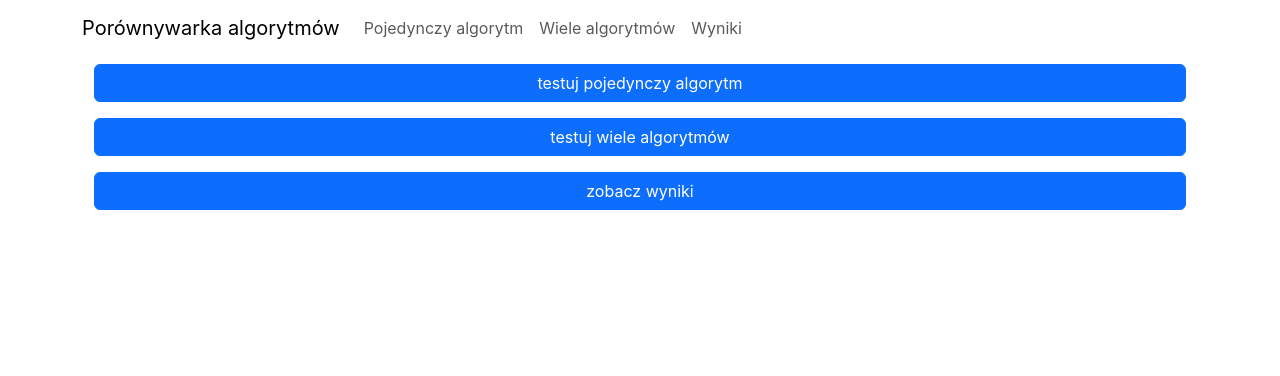
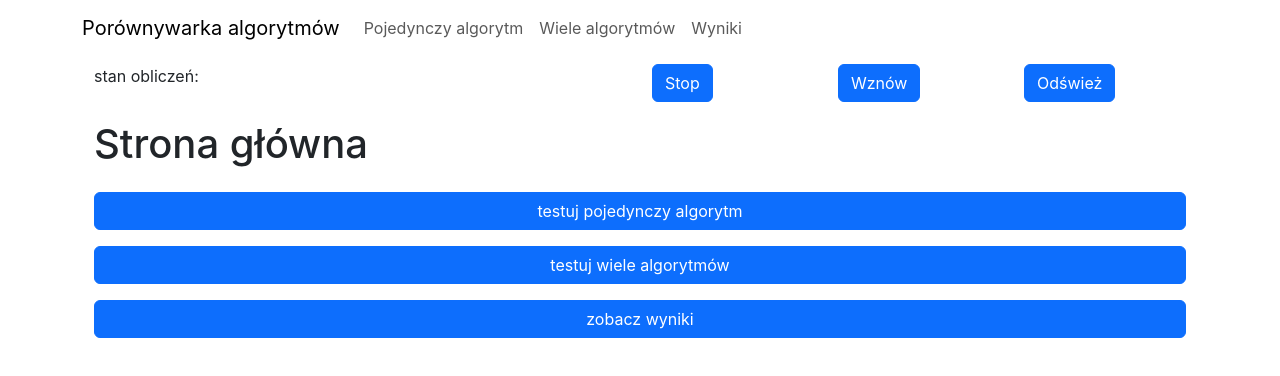
Before and after one commit to karo-fox/ClientMSI, a React (Create React App) app: page /home in a window 1280 px wide. Shown: the top 376 px of the page. Built offline with nearby package versions, Linux system fonts and the light colour scheme; no server answers.

Commit message:
feat: add test controller

```diff
--- a/src/App.tsx
+++ b/src/App.tsx
@@ -1,14 +1,18 @@
 import "./App.css";
-import { Container } from "react-bootstrap";
+import { Container, Stack } from "react-bootstrap";
 import { Outlet } from "react-router-dom";
 import AppNavbar from "./components/AppNavbar";
+import TestController from "./components/TestController";
 
 function App() {
   return (
     <>
-    <AppNavbar />
+      <AppNavbar />
       <Container style={{ paddingBottom: "4rem", paddingTop: "4rem" }}>
-        <Outlet />
+        <Stack gap={3}>
+          <TestController />
+          <Outlet />
+        </Stack>
       </Container>
     </>
   );
--- a/src/components/AppNavbar.tsx
+++ b/src/components/AppNavbar.tsx
@@ -22,7 +22,7 @@ export default function AppNavbar() {
           </Nav>
           <Nav>
             <LinkContainer to={"/reports"}>
-              <Nav.Link>Wyniki </Nav.Link>
+              <Nav.Link>Wyniki</Nav.Link>
             </LinkContainer>
           </Nav>
         </Navbar.Collapse>
--- /dev/null
+++ b/src/components/TestController.tsx
@@ -0,0 +1,53 @@
+import { useEffect, useState } from "react";
+import { Button, Col, Container, Row } from "react-bootstrap";
+import { sendCommand } from "../repositories/calculationRepository";
+
+export default function TestController() {
+  const [testState, setTestState] = useState<string>("");
+
+  useEffect(() => {
+    async function fetchData() {
+      const result = await sendCommand("result");
+      setTestState(result);
+    }
+    fetchData();
+  }, []);
+
+  const handleStop = async () => {
+    const result = await sendCommand("stop");
+    setTestState(result);
+  };
+
+  const handleResume = async () => {
+    const result = await sendCommand("resume");
+    setTestState(result);
+  };
+
+  const handleReload = async () => {
+    const result = await sendCommand("result");
+    setTestState(result);
+  };
+
+  return (
+    <Container>
+      <Row>
+        <Col>
+          <p>stan obliczeń: {testState}</p>
+        </Col>
+        <Col>
+          <Row>
+            <Col>
+              <Button onClick={handleStop}>Stop</Button>
+            </Col>
+            <Col>
+              <Button onClick={handleResume}>Wznów</Button>
+            </Col>
+            <Col>
+              <Button onClick={handleReload}>Odśwież</Button>
+            </Col>
+          </Row>
+        </Col>
+      </Row>
+    </Container>
+  );
+}
--- a/src/repositories/calculationRepository.ts
+++ b/src/repositories/calculationRepository.ts
@@ -39,3 +39,13 @@ export const sendMultiAlgorithmTest = (
     .then((response) => console.log(response.data))
     .catch((err) => console.log(err));
 };
+
+export const sendCommand = async (
+  command: "result" | "stop" | "resume"
+): Promise<string> => {
+  const result = await axios
+    .get<string>(`https://${HOSTNAME}/calculationprocessor/${command}`)
+    .then((response) => response.data)
+    .catch((err) => console.log(err));
+  return result || "";
+};
--- a/src/views/HomeView.tsx
+++ b/src/views/HomeView.tsx
@@ -5,6 +5,7 @@ export default function HomeView() {
   return (
     <Container>
       <Stack gap={3}>
+        <h1>Strona główna</h1>
         <LinkContainer to={"/test-single"}>
           <Button>testuj pojedynczy algorytm</Button>
         </LinkContainer>
```
